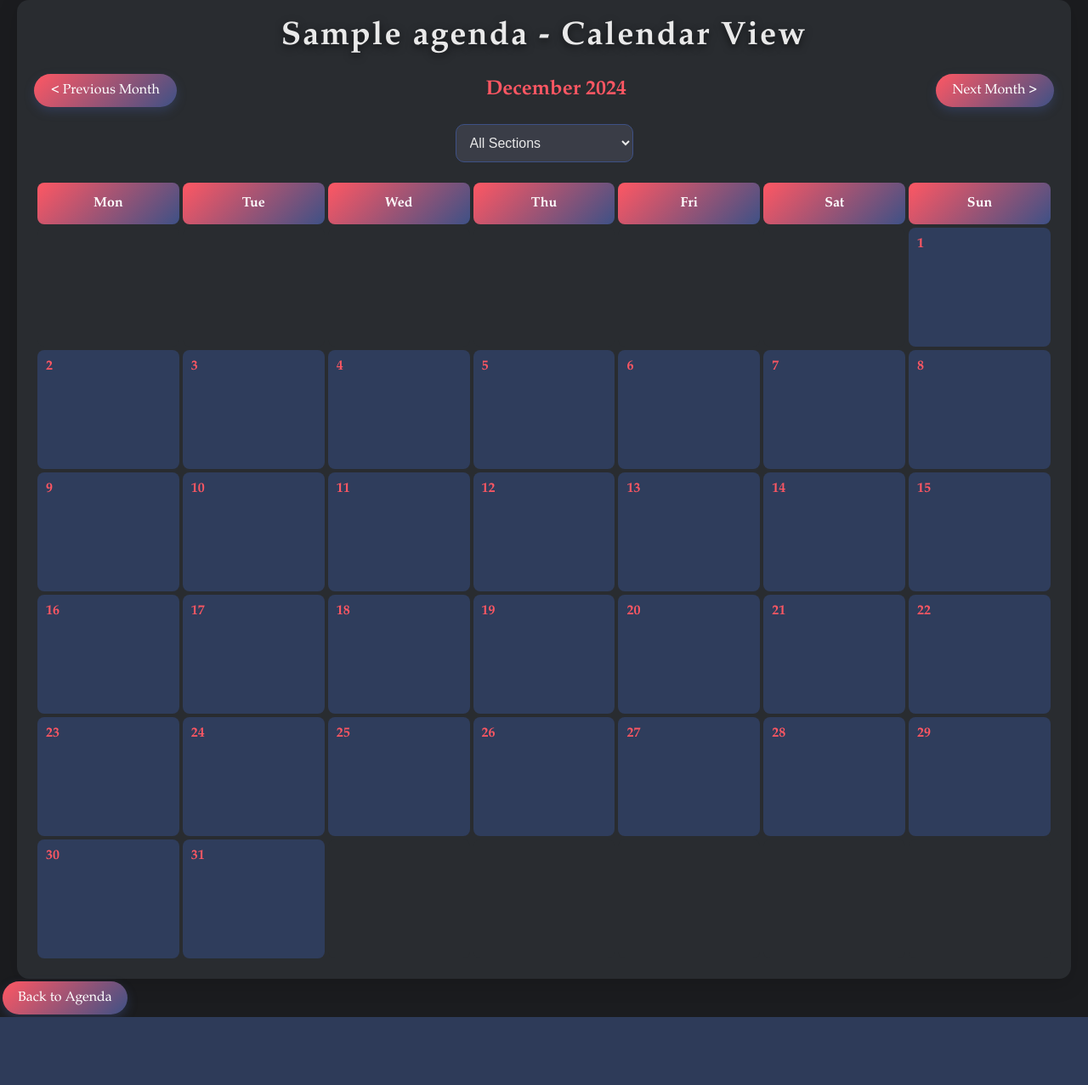
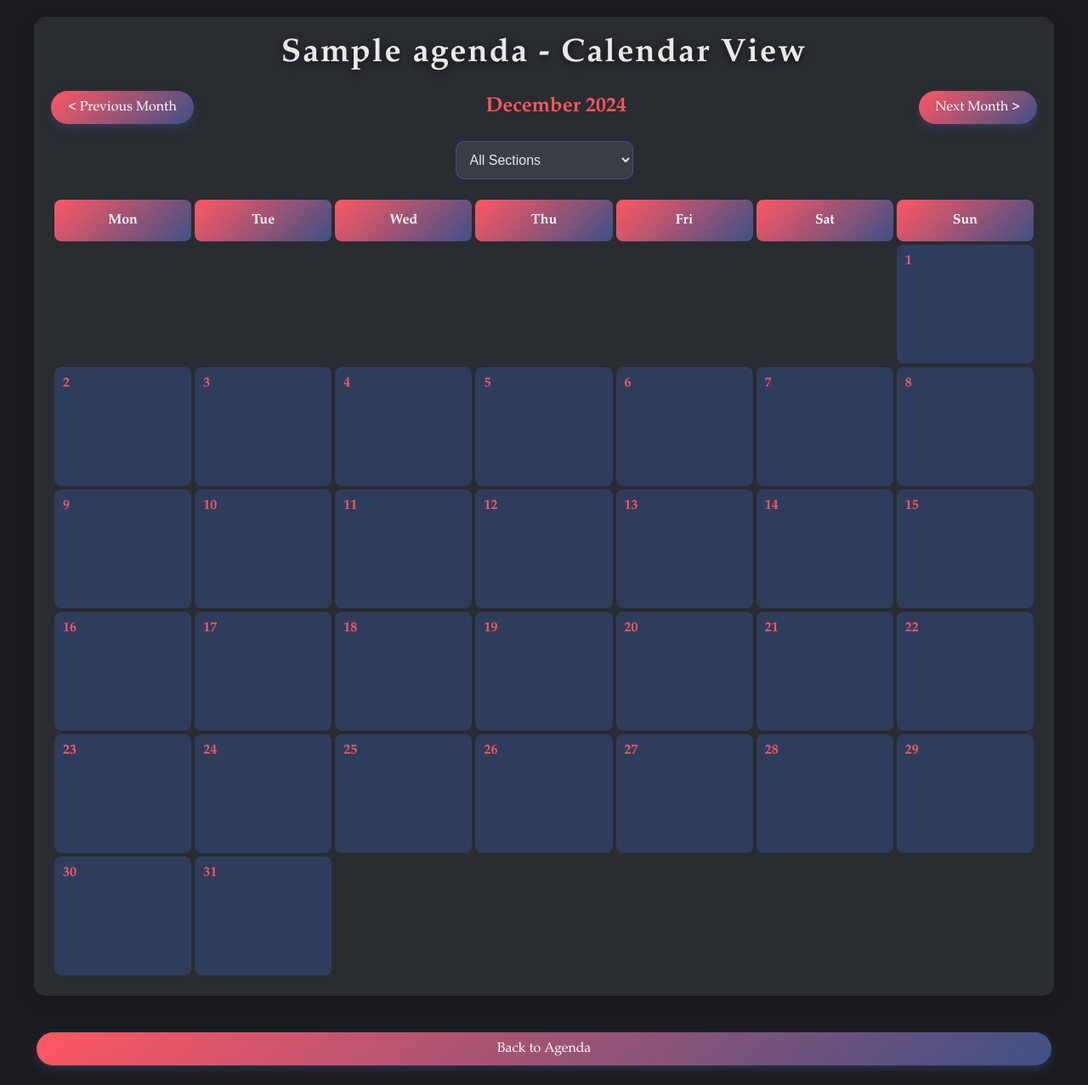
Before and after one commit to RRMforLLM/aghendi_django, a Django app: page /aghendi/agenda/1/calendar/ in a window 1280 px wide. Shown: the whole page at 85% size. Before the commit the page ends 1197 px from the top, so only its background shows below. Run offline with Django 5.2, Linux system fonts and the light colour scheme; a user stored in the database is signed in; tables that the repository leaves empty hold one stand-in row (values such as "Sample post"); parts of the project's set-up code (start-up, migrations or seed data) failed here and were passed over.

Commit message:
Match the button styles

```diff
--- a/aghendi/templates/aghendi/calendar_view.html
+++ b/aghendi/templates/aghendi/calendar_view.html
@@ -32,6 +32,7 @@
             });
         </script>
 
+        <div class="main-content">
             <div class="calendar-container">
                 <div class="calendar-header">
                     <h2>{{ agenda.name }} - Calendar View</h2>
@@ -63,6 +64,7 @@
                 </div>
 
                 <table class="calendar">
+                    <!-- Calendar table content remains the same -->
                     <thead>
                         <tr>
                             <th>Mon</th>
@@ -114,6 +116,7 @@
                     </tbody>
                 </table>
             </div>
+        </div>
 
         <a href="{% url 'view_agenda' agenda.id %}" class="btn">Back to Agenda</a>
     </body>
--- a/static/css/calendar_styles.css
+++ b/static/css/calendar_styles.css
@@ -2,20 +2,29 @@ body {
     font-family: 'Garamond', serif;
     background-color: #1b1c1f;
     color: #e9e9e9;
-    margin: 0;
-    padding: 0;
+    margin: 0 auto;
+    padding: 20px;
     min-height: 100vh;
+    display: flex;
+    flex-direction: column;
+    gap: 20px;
+    max-width: 1200px;
+}
+
+.main-content {
+    flex: 1;
+    display: flex;
+    flex-direction: column;
 }
 
 .calendar-container {
-    width: 100%;
-    max-width: 1200px;
-    margin: 0 auto;
-    padding: 20px;
-    animation: fadeInDown 1s ease-out;
+    flex: 1;
     background: #292c30;
     border-radius: 14px;
     box-shadow: 0 6px 24px rgba(0, 0, 0, 0.15);
+    padding: 20px;
+    animation: fadeInDown 1s ease-out;
+    margin-bottom: 20px;
 }
 
 .calendar-header {
@@ -76,8 +85,9 @@ body {
     transition: transform 0.4s ease, background 0.4s ease, box-shadow 0.4s ease;
     box-shadow: 0 5px 12px rgba(62, 81, 134, 0.4);
     text-decoration: none;
-    display: inline-block;
+    display: block;
     margin: 3px;
+    text-align: center;
 }
 
 .btn:hover {
@@ -263,6 +273,10 @@ body {
 }
 
 @media (max-width: 768px) {
+    body {
+        padding: 15px;
+    }
+
     .calendar-container {
         padding: 10px;
     }
@@ -295,6 +309,10 @@ body {
 }
 
 @media (max-width: 480px) {
+    body {
+        padding: 10px;
+    }
+
     .calendar-nav {
         flex-direction: column;
         gap: 10px;
```
Lines whose indentation alone changed are shown as unchanged.
